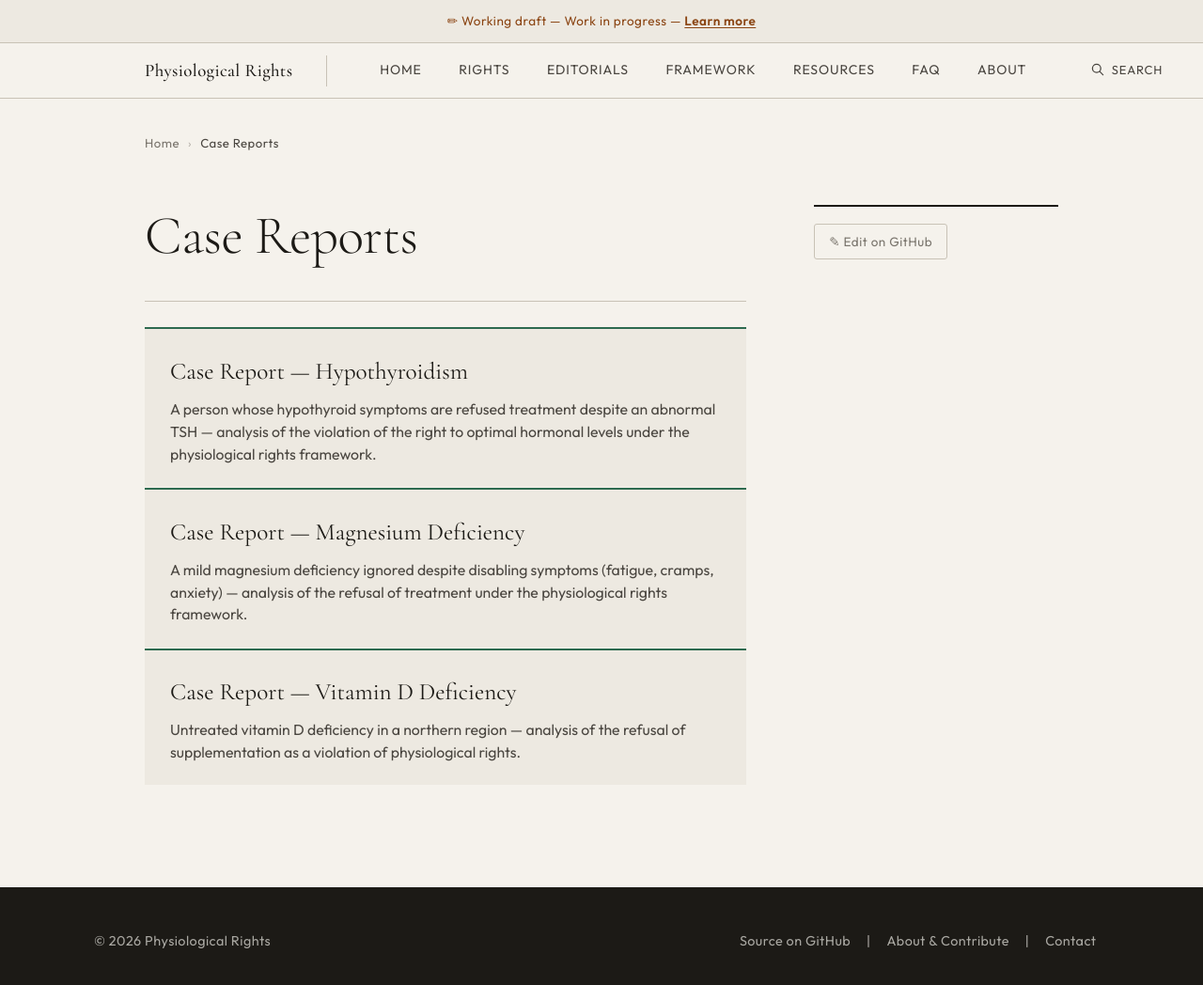
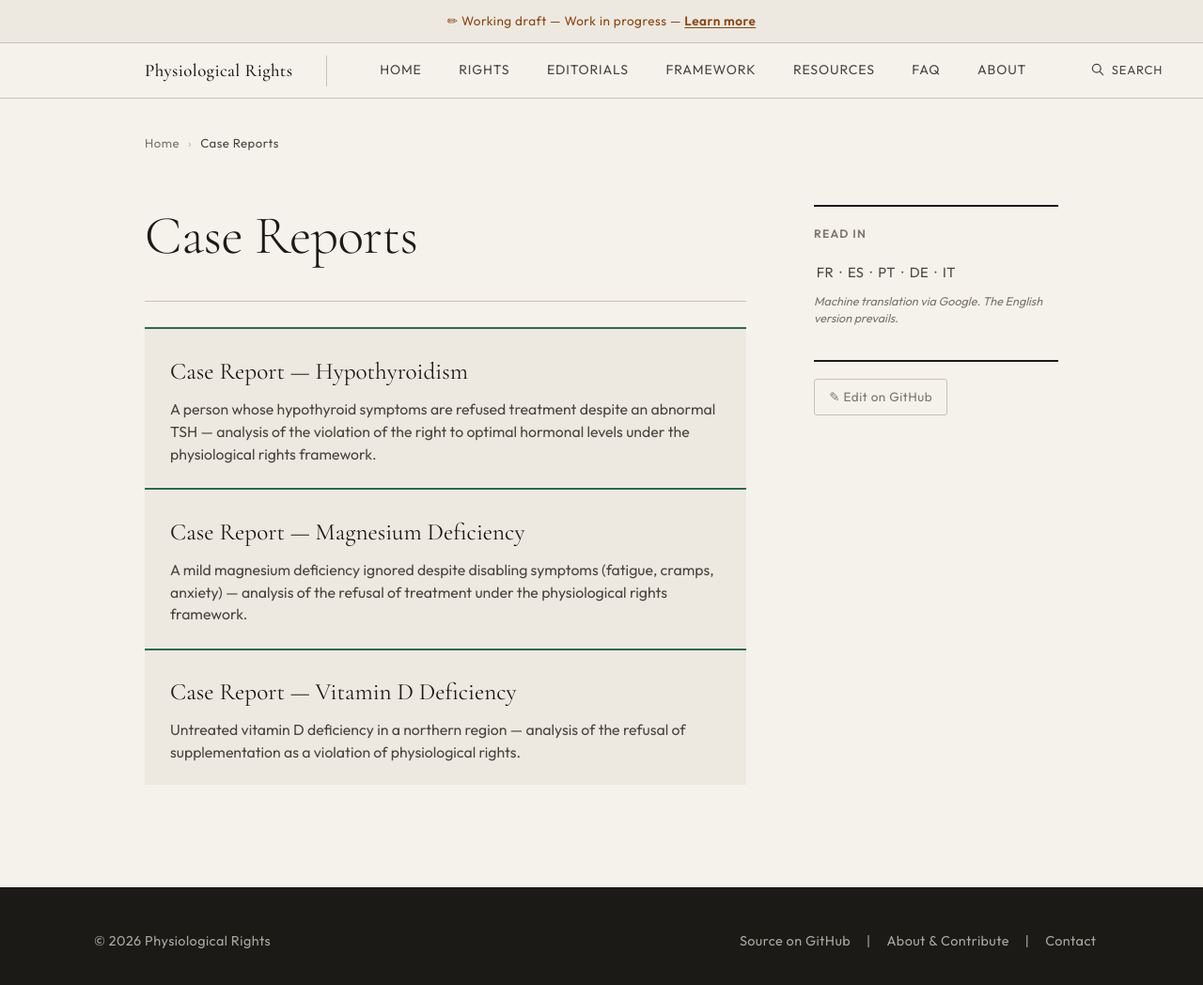
Before and after one commit to PerigGouanvic/physiological-rights, a Jekyll site: the page built from reports/index.md, in a window 1280 px wide and 1060 px high. Shown: the top 1048 px of the window at 94% size. Built offline with Jekyll 4.4.1, drawn with Linux system fonts in a browser that asks for light colours.

Commit message:
feat(i18n): per-page translation via Google Translate links
Sidebar block "Read in" with FR/ES/PT/DE/IT one-click links that hand
off the current URL to Google Translate. Disclaimer that machine
translation is used and the English version prevails. Added to both
desktop aside and mobile FAB panel.

```diff
--- a/_layouts/default.html
+++ b/_layouts/default.html
@@ -163,6 +163,19 @@
         </div>
         {% endif %}
 
+        {% assign this_url = page.url | absolute_url | url_encode %}
+        <div class="aside-section aside-translate">
+            <h3>Read in</h3>
+            <p class="translate-langs">
+                <a href="https://translate.google.com/translate?sl=en&amp;tl=fr&amp;u={{ this_url }}" target="_blank" rel="noopener nofollow">FR</a> ·
+                <a href="https://translate.google.com/translate?sl=en&amp;tl=es&amp;u={{ this_url }}" target="_blank" rel="noopener nofollow">ES</a> ·
+                <a href="https://translate.google.com/translate?sl=en&amp;tl=pt&amp;u={{ this_url }}" target="_blank" rel="noopener nofollow">PT</a> ·
+                <a href="https://translate.google.com/translate?sl=en&amp;tl=de&amp;u={{ this_url }}" target="_blank" rel="noopener nofollow">DE</a> ·
+                <a href="https://translate.google.com/translate?sl=en&amp;tl=it&amp;u={{ this_url }}" target="_blank" rel="noopener nofollow">IT</a>
+            </p>
+            <p class="translate-note">Machine translation via Google. The English version prevails.</p>
+        </div>
+
         {% if page.path %}
         <div class="aside-section">
             <a class="aside-edit" href="https://github.com/PerigGouanvic/physiological-rights/edit/main/{{ page.path }}" target="_blank" rel="noopener">✎ Edit on GitHub</a>
@@ -219,6 +232,19 @@
             <p>{{ page.researchers }}</p>
         </div>
         {% endif %}
+
+        {% assign this_url_mob = page.url | absolute_url | url_encode %}
+        <div class="aside-section aside-translate">
+            <h3>Read in</h3>
+            <p class="translate-langs">
+                <a href="https://translate.google.com/translate?sl=en&amp;tl=fr&amp;u={{ this_url_mob }}" target="_blank" rel="noopener nofollow">FR</a> ·
+                <a href="https://translate.google.com/translate?sl=en&amp;tl=es&amp;u={{ this_url_mob }}" target="_blank" rel="noopener nofollow">ES</a> ·
+                <a href="https://translate.google.com/translate?sl=en&amp;tl=pt&amp;u={{ this_url_mob }}" target="_blank" rel="noopener nofollow">PT</a> ·
+                <a href="https://translate.google.com/translate?sl=en&amp;tl=de&amp;u={{ this_url_mob }}" target="_blank" rel="noopener nofollow">DE</a> ·
+                <a href="https://translate.google.com/translate?sl=en&amp;tl=it&amp;u={{ this_url_mob }}" target="_blank" rel="noopener nofollow">IT</a>
+            </p>
+            <p class="translate-note">Machine translation via Google. The English version prevails.</p>
+        </div>
 
         {% if page.path %}
         <div class="aside-section">
--- a/assets/css/style.css
+++ b/assets/css/style.css
@@ -336,6 +336,33 @@ header {
   color: var(--ink);
   border-color: var(--ink-mid);
   text-decoration: none;
+}
+
+.aside-translate .translate-langs {
+  font-family: var(--ui);
+  font-size: 0.82rem;
+  letter-spacing: 0.03em;
+  color: var(--ink-mid);
+  margin-bottom: 0.6rem;
+}
+
+.aside-translate .translate-langs a {
+  color: var(--ink-mid);
+  text-decoration: none;
+  padding: 0 0.15rem;
+}
+
+.aside-translate .translate-langs a:hover {
+  color: var(--ink);
+  text-decoration: underline;
+}
+
+.aside-translate .translate-note {
+  font-family: var(--ui);
+  font-size: 0.7rem;
+  font-style: italic;
+  color: var(--ink-light);
+  line-height: 1.4;
 }
 
 .toc-list {
```
